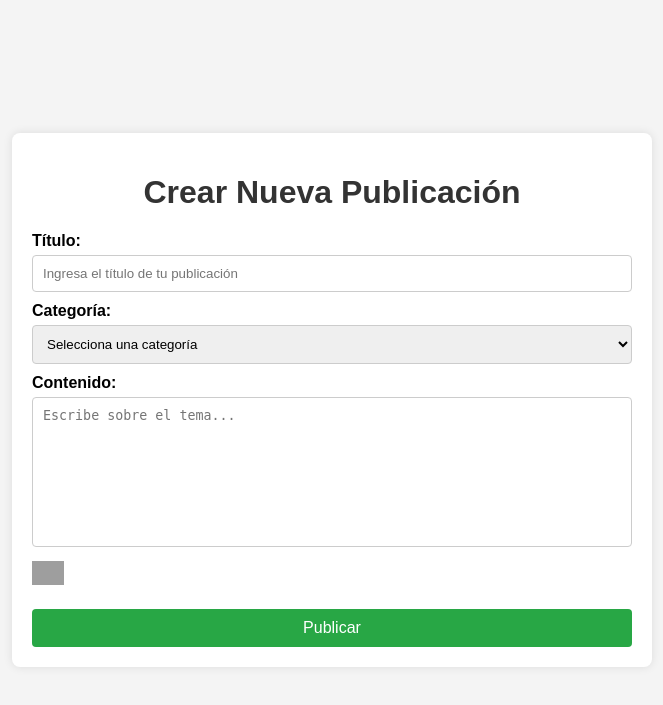
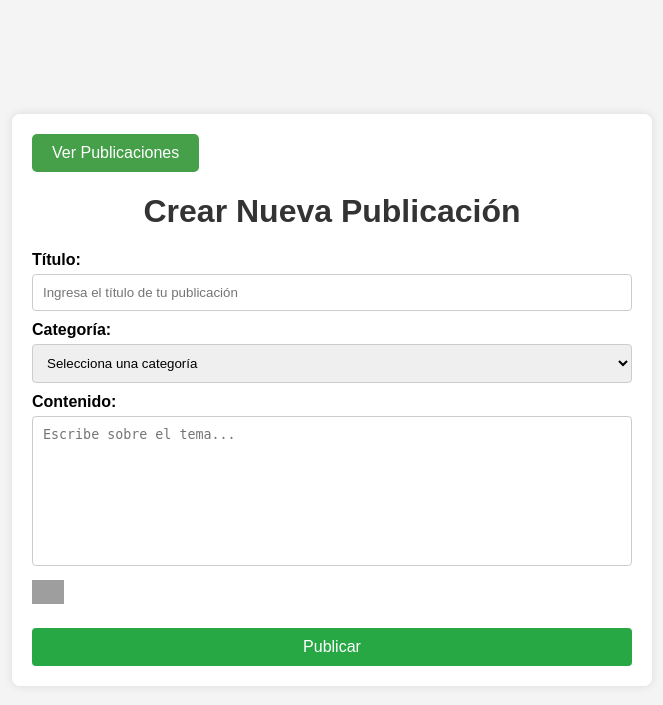
Before and after one commit to elmerurbina/EcoWeb_Devs, a Flask app: page /submit_publication in a window 1280 px wide. Shown: the top 705 px of the page, without its empty margins (308-971 px from the left). Run offline with Flask 3, Linux system fonts and the light colour scheme; grey boxes are pictures that could not be loaded.

Commit message:
Se agrego las Interfaces y la logica de la publicaciones

```diff
--- a/app.py
+++ b/app.py
@@ -1,6 +1,6 @@
 from flask import Flask, render_template
 from autenticacion import register, login, nuevasCredenciales, recuperarCuenta
-from publicaciones import publicaciones
+from publicaciones import submit_publication, publicaciones
 from campanias import campanias, new_campaign, add_comment
 from denuncia import denuncia, denunciaForm, submit_denuncia
 from foro import foro, new_debate, new_thread, new_question, new_response, respuestas
@@ -36,8 +36,11 @@ app.add_url_rule('/new_campaign', 'new_campaign', new_campaign, methods=['POST']
 app.add_url_rule('/add_comment', 'add_comment', add_comment, methods=['POST'])
 
 
+app.add_url_rule('/submit_publication', 'submit_publication', submit_publication, methods=['GET', 'POST'])
+app.add_url_rule('/submit_publication', 'submit_publication', submit_publication, methods=['GET', 'POST'])
 app.add_url_rule('/publicaciones', 'publicaciones', publicaciones)
-app.add_url_rule('/submit_publication', 'submit_publication', submit_publication, methods=['GET', 'POST'])
+
+
 
 app.add_url_rule('/denuncia', 'denuncia', denuncia)
 app.add_url_rule('/denunciaForm', 'denunciaForm', denunciaForm)
--- a/denuncia.py
+++ b/denuncia.py
@@ -8,6 +8,7 @@ ALLOWED_EXTENSIONS = {'jpg', 'jpeg', 'png', 'pdf', 'docx', 'mp4', 'mp3'}
 
 app = Flask(__name__)
 app.config['UPLOAD_FOLDER'] = UPLOAD_FOLDER
+app.secret_key = 'your_secret_key'  # Necessary for flashing messages
 
 # Ensure upload directory exists
 if not os.path.exists(UPLOAD_FOLDER):
@@ -22,20 +23,10 @@ def denuncia():
 def denunciaForm():
     return render_template('denunciaForm.html')
 
-
-UPLOAD_FOLDER = 'uploads'
-ALLOWED_EXTENSIONS = {'jpg', 'jpeg', 'png', 'pdf', 'docx', 'mp4', 'mp3'}
-
-app.config['UPLOAD_FOLDER'] = UPLOAD_FOLDER
-
-
-# Funcion para revisar los formatos permitidos
 def allowed_file(filename):
     return '.' in filename and \
         filename.rsplit('.', 1)[1].lower() in ALLOWED_EXTENSIONS
 
-
-# Route for submitting denuncia form
 @app.route('/submit_denuncia', methods=['POST'])
 def submit_denuncia():
     if request.method == 'POST':
@@ -48,21 +39,21 @@ def submit_denuncia():
 
         # Handle file upload for evidencia
         if 'evidencia' not in request.files:
-            flash('No se proporciono ningun archivo')
+            flash('No se proporcionó ningún archivo')
             return redirect(request.url)
 
         evidencia_file = request.files['evidencia']
 
         if evidencia_file.filename == '':
-            flash('No hay archivos seleccionado')
+            flash('No hay archivos seleccionados')
             return redirect(request.url)
 
         if evidencia_file and allowed_file(evidencia_file.filename):
             filename = secure_filename(evidencia_file.filename)
             evidencia_file.save(os.path.join(app.config['UPLOAD_FOLDER'], filename))
-            flash('Archivo agregado con exito')
+            flash('Archivo agregado con éxito')
         else:
-            flash('Archivo no valido')
+            flash('Archivo no válido')
             return redirect(request.url)
 
         # Save denuncia data to database
@@ -74,7 +65,5 @@ def submit_denuncia():
 
         return redirect(url_for('denuncia'))
 
-
-
 if __name__ == '__main__':
     app.run(debug=True)
--- a/publicaciones.py
+++ b/publicaciones.py
@@ -1,11 +1,67 @@
-from flask import Flask, render_template
+from flask import Flask, render_template, request, redirect, url_for, flash
+import os
+from werkzeug.utils import secure_filename
+import mysql.connector
+import uuid
+from datetime import datetime
 
 app = Flask(__name__)
+app.secret_key = 'your_secret_key'  # Required for flashing messages
+
+# Directory to save uploaded images
+UPLOAD_FOLDER = 'static/uploads/'
+app.config['UPLOAD_FOLDER'] = UPLOAD_FOLDER
+
+# MySQL database connection setup
+db = mysql.connector.connect(
+    host="localhost",  # Replace with your MySQL host
+    user="root",  # Replace with your MySQL user
+    password="7>>HhNN6/fZ",  # Replace with your MySQL password
+    database="VerdeNica"  # Name of your database
+)
+
+@app.route('/submit_publication', methods=['GET', 'POST'])
+def submit_publication():
+    if request.method == 'POST':
+        title = request.form['title']
+        category = request.form['category']
+        content = request.form['content']
+        image_file = request.files['image']
+
+        # Handle image upload if provided
+        if image_file and image_file.filename != '':
+            # Ensure filename is secure and unique by appending a UUID
+            filename = secure_filename(image_file.filename)
+            unique_filename = f"{uuid.uuid4().hex}_{filename}"
+            image_path = os.path.join(app.config['UPLOAD_FOLDER'], unique_filename)
+            image_file.save(image_path)
+
+            # Store relative image path (used for HTML rendering)
+            image_path = os.path.join('uploads', unique_filename)
+        else:
+            image_path = None  # No image uploaded
+
+        # Insert the publication into the MySQL database with created_at
+        cursor = db.cursor()
+        sql = """
+            INSERT INTO publicaciones (title, category, content, image, created_at)
+            VALUES (%s, %s, %s, %s, %s)
+        """
+        created_at = datetime.now().strftime('%Y-%m-%d %H:%M:%S')  # Current timestamp
+        cursor.execute(sql, (title, category, content, image_path, created_at))
+        db.commit()
+
+        flash('Publicación creada con éxito', 'success')
+        return redirect(url_for('publicaciones'))
+
+    return render_template('new_publication.html')
 
 @app.route('/publicaciones')
 def publicaciones():
-    return render_template('publicaciones.html')
-
+    cursor = db.cursor(dictionary=True)
+    cursor.execute("SELECT * FROM publicaciones ORDER BY created_at DESC")
+    publications = cursor.fetchall()
+    return render_template('publicaciones.html', publications=publications)
 
 if __name__ == '__main__':
     app.run(debug=True)
--- a/static/css/new_publication.css
+++ b/static/css/new_publication.css
@@ -106,3 +106,21 @@ button:hover {
     opacity: 0;
     cursor: pointer;
 }
+
+.verPublicacion {
+    display: block;
+    width: fit-content;
+    padding: 10px 20px;
+    margin-top: 0;
+    background-color: #45a049;
+    color: white;
+    text-decoration: none;
+    border-radius: 5px;
+    text-align: right;
+    font-family: 'Arial', sans-serif;
+    transition: background-color 0.3s ease;
+}
+
+.verPublicacion:hover {
+    background-color: #218838;
+}
--- a/templates/new_publication.html
+++ b/templates/new_publication.html
@@ -8,7 +8,9 @@
     <link rel="icon" href="/static/imagenes/logo.png" type="image/png">
 </head>
 <body>
+
     <div class="container">
+        <a class="verPublicacion" href="{{url_for ('publicaciones')}}">Ver Publicaciones</a>
         <h1>Crear Nueva Publicación</h1>
         <form id="publicationForm" action="{{ url_for('submit_publication') }}" method="POST" enctype="multipart/form-data">
             <label for="title">Título:</label>
@@ -49,5 +51,6 @@
         {% endwith %}
     </div>
 
+
 </body>
 </html>
```
Also changed, not shown: schema.sql (+10 -0 lines), templates/denuncia.html (+8 -6 lines), templates/publicaciones.html (+21 -0 lines).
